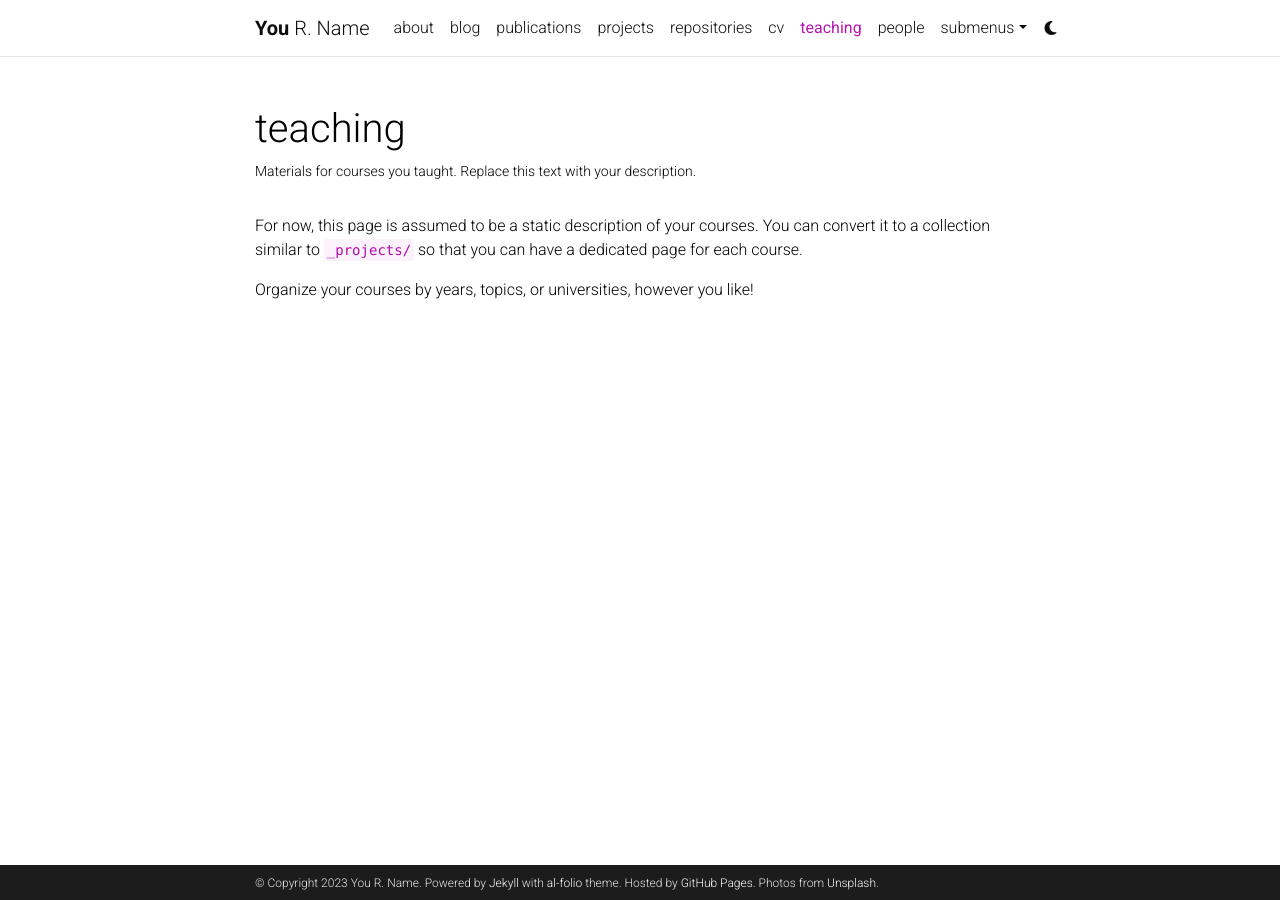
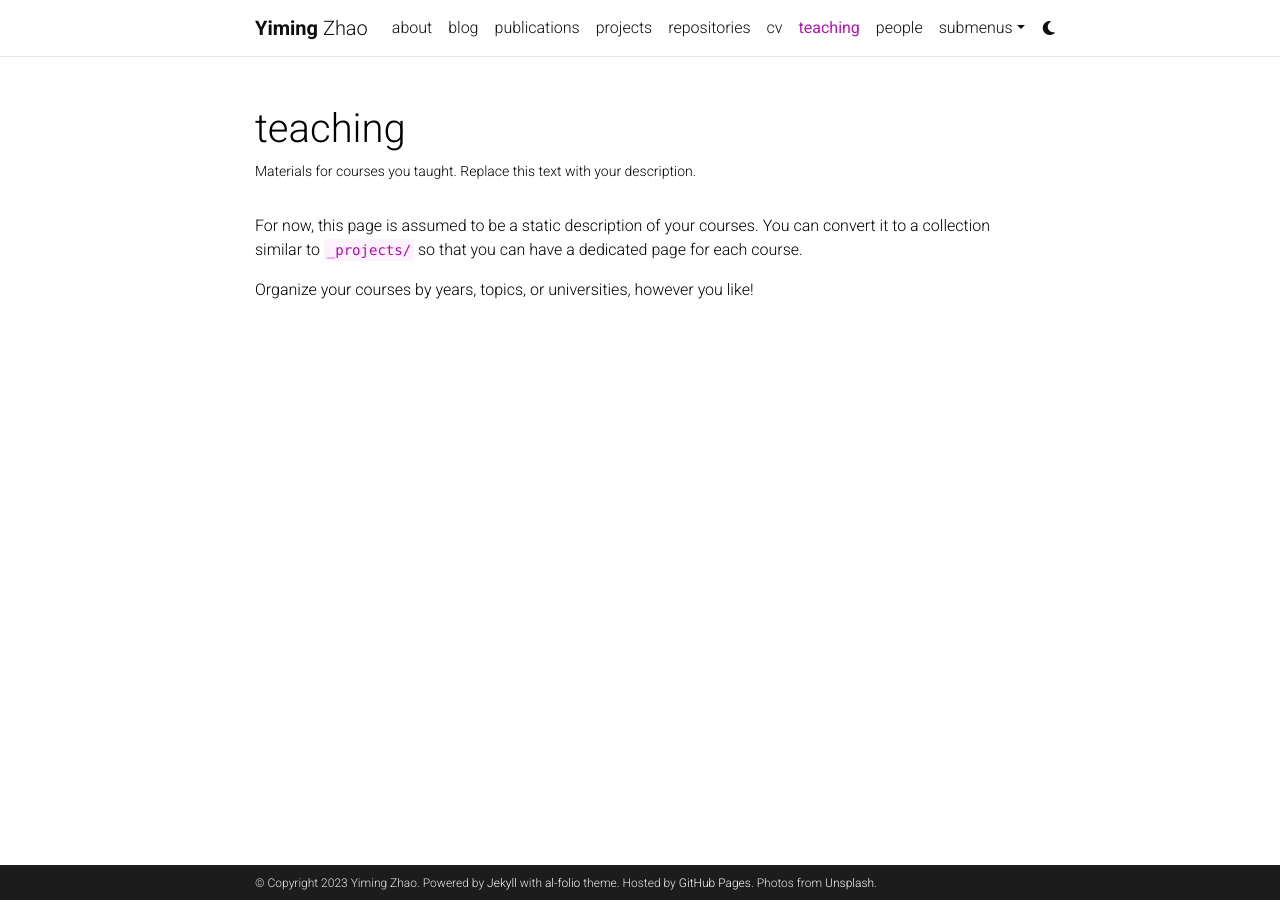
Before and after one commit to YimingZhao-art/YimingZhao-art.github.io, a Jekyll site: the page built from _pages/teaching.md, in a window 1280 px wide. Built offline with Jekyll 4.4.1, drawn with Linux system fonts in a browser that asks for light colours; comment, search, counter and statistics services are not loaded; a style sheet for code colours, icons or effects is not loaded.

Commit message:
update basic information

```diff
--- a/_config.yml
+++ b/_config.yml
@@ -3,23 +3,23 @@
 # -----------------------------------------------------------------------------
 
 title: blank # the website title (if blank, full name will be used instead)
-first_name: You
-middle_name: R.
-last_name: Name
-email: you@example.com
+first_name: Yiming
+middle_name:
+last_name: Zhao
+email: zym0303@connect.hku.hk
 description: > # the ">" symbol means to ignore newlines until "footer_text:"
-  A simple, whitespace theme for academics. Based on [*folio](https://github.com/bogoli/-folio) design.
+  A person with an insatiable curiosity and eagerness to explore the world and learn from every experience.
 footer_text: >
   Powered by <a href="https://jekyllrb.com/" target="_blank">Jekyll</a> with <a href="https://github.com/alshedivat/al-folio">al-folio</a> theme.
   Hosted by <a href="https://pages.github.com/" target="_blank">GitHub Pages</a>.
   Photos from <a href="https://unsplash.com" target="_blank">Unsplash</a>.
-keywords: jekyll, jekyll-theme, academic-website, portfolio-website  # add your own keywords or leave empty
+keywords: Machine Learning, Computer Vision, NLP, cats and dogs  # add your own keywords or leave empty
 
 lang: en # the language of your site (for example: en, fr, cn, ru, etc.)
-icon: ⚛️  # the emoji used as the favicon (alternatively, provide image name in /assets/img/)
+icon: 🤩  # the emoji used as the favicon (alternatively, provide image name in /assets/img/)
 
-url: https://alshedivat.github.io # the base hostname & protocol for your site
-baseurl: /al-folio # the subpath of your site, e.g. /blog/
+url: https://YimingZhao-art.github.io # the base hostname & protocol for your site
+baseurl:  # the subpath of your site, e.g. /blog/
 last_updated: false # set to true if you want to display last updated in the footer
 impressum_path:  # set to path to include impressum link in the footer, use the same path as permalink in a page, helps to conform with EU GDPR
 
```
